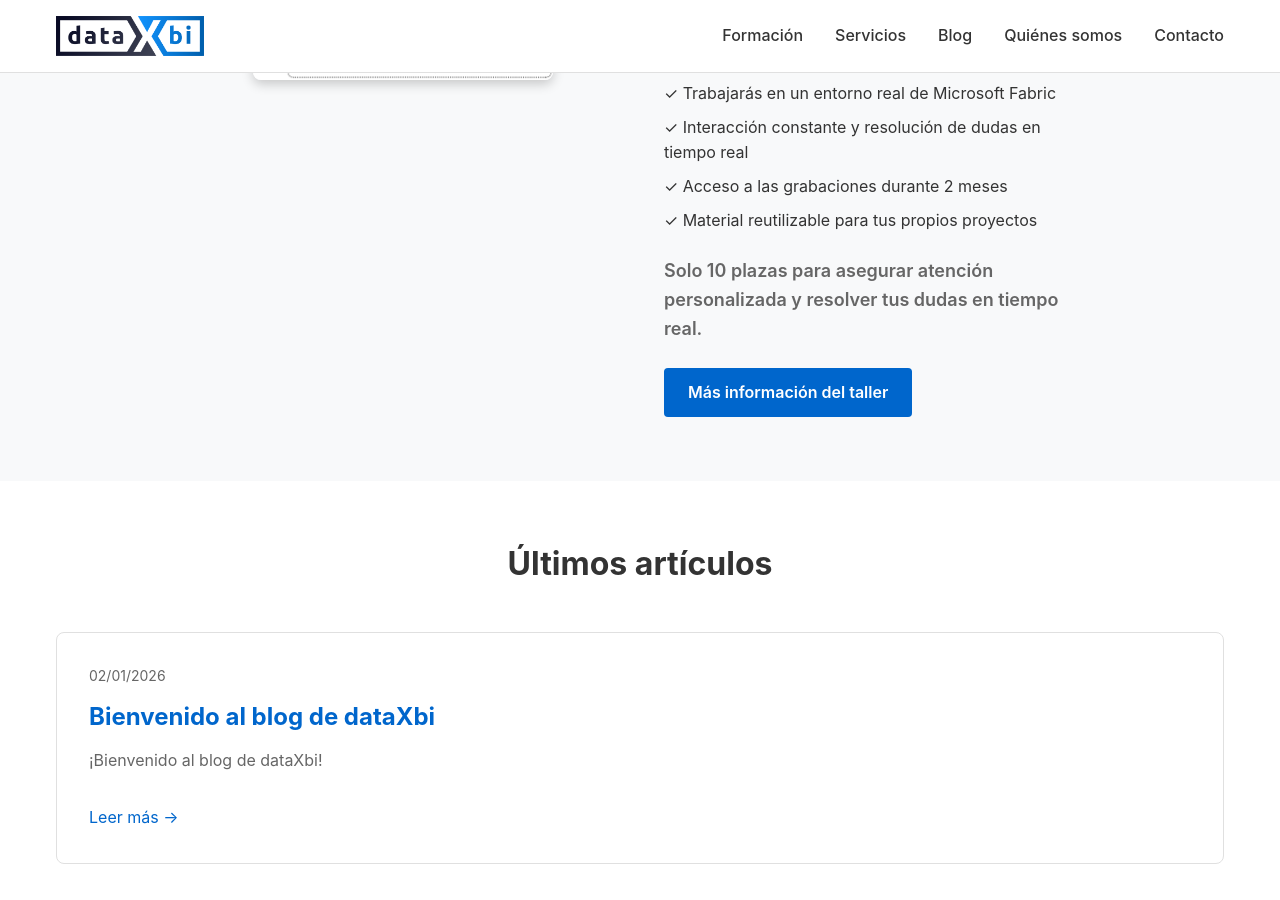
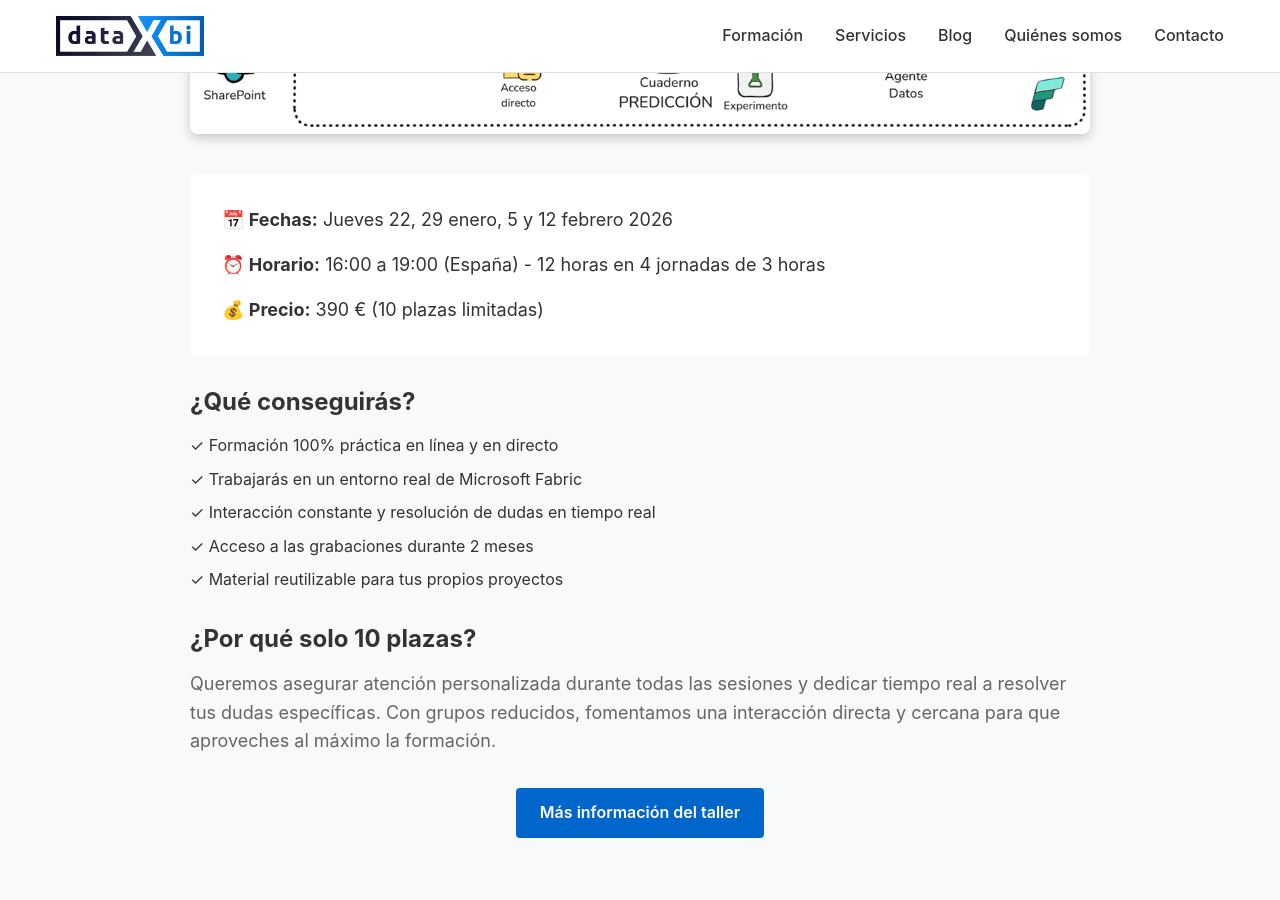
Before and after one commit to dataxbi/dataxbi.github.io, a Jekyll site: the page built from index.html, in a window 1280 px wide and 900 px high, scrolled down 2424 px. Built offline with Jekyll 4.4.1, drawn with Linux system fonts in a browser that asks for light colours.

Commit message:
fix: taller con una columna, libro con dos - mismo ancho y padding

```diff
--- a/index.html
+++ b/index.html
@@ -66,22 +66,21 @@ description: "Formación y servicios profesionales en Microsoft Fabric y Power B
 <section class="cta-section">
   <div class="container">
     <div class="section-content">
-      <div class="libro-grid">
-        <div style="text-align: center;">
-          <img src="{{ site.baseurl }}/assets/images/taller_introduccion_fabric.png" alt="Taller Introducción a Microsoft Fabric" style="max-width: 300px; width: 100%; height: auto; box-shadow: 0 4px 12px rgba(0, 0, 0, 0.2); border-radius: 8px;">
+      <h2 style="text-align: center;">🎓 Taller: Introducción a Microsoft Fabric</h2>
+      <p style="font-size: 1.25rem; margin-bottom: 2rem; text-align: center; font-style: italic; color: var(--color-text-light);">En línea y en directo</p>
+
+      <div style="text-align: center; margin-bottom: 2rem;">
+        <img src="{{ site.baseurl }}/assets/images/taller_introduccion_fabric.png" alt="Taller Introducción a Microsoft Fabric" style="max-width: 100%; height: auto; border-radius: 8px; box-shadow: 0 4px 12px rgba(0, 0, 0, 0.2);">
       </div>
-        <div>
-          <h2>🎓 Taller: Introducción a Microsoft Fabric</h2>
-          <p style="font-style: italic; color: var(--color-text-light); margin-bottom: 1.5rem;">En línea y en directo</p>
 
-          <div style="background: white; padding: 1.5rem; border-radius: 8px; margin-bottom: 1.5rem;">
-            <p style="color: var(--color-text); margin-bottom: 0.75rem;"><strong>📅 Fechas:</strong> Jueves 22, 29 enero, 5 y 12 febrero 2026</p>
-            <p style="color: var(--color-text); margin-bottom: 0.75rem;"><strong>⏰ Horario:</strong> 16:00 a 19:00 (España) - 12 horas en 4 jornadas de 3 horas</p>
+      <div style="background: white; padding: 2rem; border-radius: 8px; margin-bottom: 2rem;">
+        <p style="color: var(--color-text); margin-bottom: 1rem;"><strong>📅 Fechas:</strong> Jueves 22, 29 enero, 5 y 12 febrero 2026</p>
+        <p style="color: var(--color-text); margin-bottom: 1rem;"><strong>⏰ Horario:</strong> 16:00 a 19:00 (España) - 12 horas en 4 jornadas de 3 horas</p>
         <p style="color: var(--color-text); margin-bottom: 0;"><strong>💰 Precio:</strong> 390 € (10 plazas limitadas)</p>
       </div>
 
-          <p style="margin-bottom: 1rem;"><strong>¿Qué conseguirás?</strong></p>
-          <ul style="list-style: none; padding-left: 0; margin-bottom: 1.5rem;">
+      <h3 style="margin-bottom: 1rem;">¿Qué conseguirás?</h3>
+      <ul style="list-style: none; padding-left: 0; margin-bottom: 2rem;">
         <li style="margin-bottom: 0.5rem;">✓ Formación 100% práctica en línea y en directo</li>
         <li style="margin-bottom: 0.5rem;">✓ Trabajarás en un entorno real de Microsoft Fabric</li>
         <li style="margin-bottom: 0.5rem;">✓ Interacción constante y resolución de dudas en tiempo real</li>
@@ -89,9 +88,11 @@ description: "Formación y servicios profesionales en Microsoft Fabric y Power B
         <li style="margin-bottom: 0.5rem;">✓ Material reutilizable para tus propios proyectos</li>
       </ul>
 
-          <p style="font-weight: 600; margin-bottom: 1.5rem;">Solo 10 plazas para asegurar atención personalizada y resolver tus dudas en tiempo real.</p>
+      <h3 style="margin-bottom: 1rem;">¿Por qué solo 10 plazas?</h3>
+      <p style="margin-bottom: 2rem;">Queremos asegurar atención personalizada durante todas las sesiones y dedicar tiempo real a resolver tus dudas específicas. Con grupos reducidos, fomentamos una interacción directa y cercana para que aproveches al máximo la formación.</p>
+
+      <div style="text-align: center;">
         {% include cta-button.html text="Más información del taller" url="/formacion/" %}
-        </div>
       </div>
     </div>
   </div>
```
Lines whose indentation alone changed are shown as unchanged.
